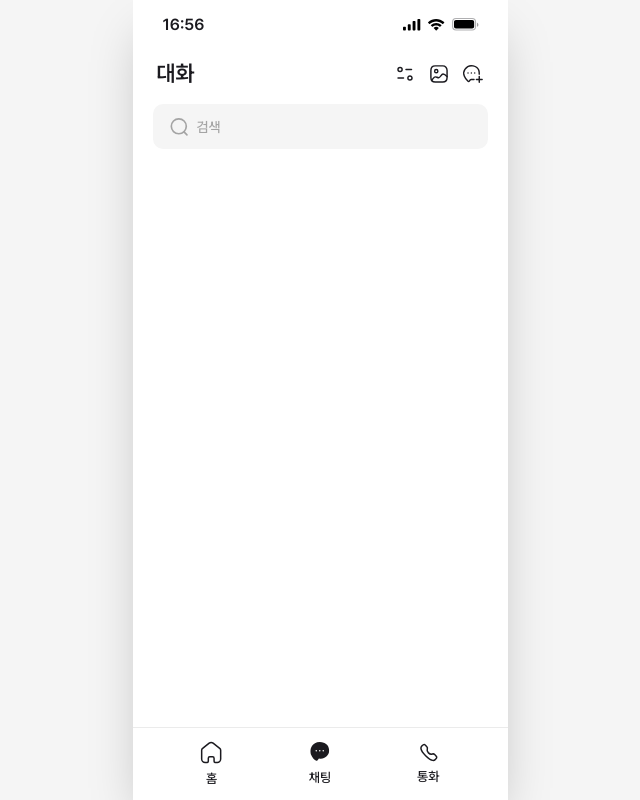
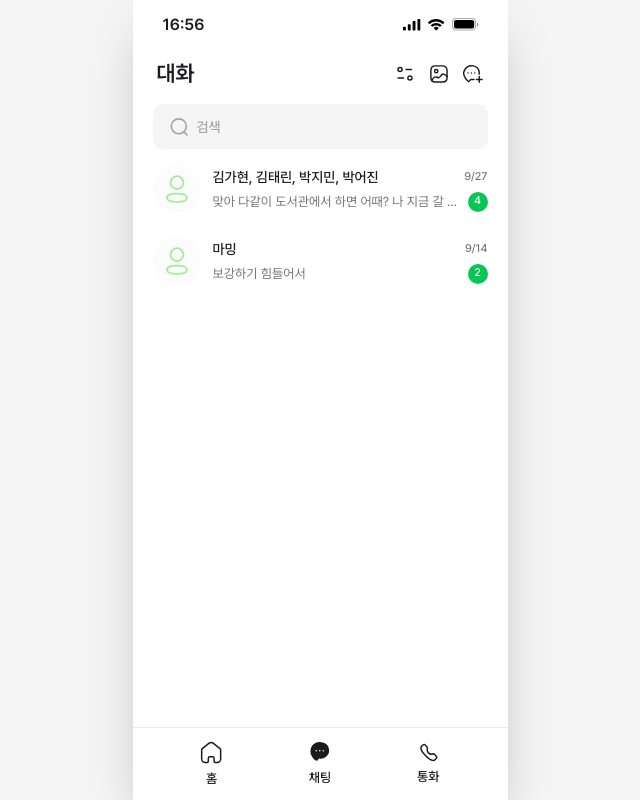
Before and after one commit to CEOS-Developers/react-messenger-22nd, a React (Vite) app: page /chatlist in a window 1280 px wide. Shown: the whole page, without its empty margins (320-960 px from the left). Built offline with nearby package versions, Linux system fonts and the light colour scheme.

Commit message:
feat: 채팅창 목록 컴포넌트 구현 및 chatRoom 타입 수정

```diff
--- a/src/components/chatlist/ChatListItem.tsx
+++ b/src/components/chatlist/ChatListItem.tsx
@@ -0,0 +1,95 @@
+import { Link } from 'react-router-dom';
+import type { User} from '@/types/chat';
+import type { ChatRoom } from '@/types/chatlist';
+import { findUserById } from '@/utils/userUtils';
+import { formatChatListTime } from '@/utils/timeUtils';
+import DefaultProfile from '@/assets/svgs/chatroom/default-profile.svg';
+
+interface ChatListItemProps {
+  chatRoom: ChatRoom;
+  users: User[];
+  currentUserId: string;
+}
+
+const ChatListItem = ({ chatRoom, users, currentUserId }: ChatListItemProps) => {
+  // 채팅방 이름 생성
+  const getChatRoomName = () => {
+    if (chatRoom.chatType === 'individual') {
+      // 개인 채팅: 상대방 이름
+      const otherParticipant = chatRoom.participants.find((id: string) => id !== currentUserId);
+      const partner = findUserById(users, otherParticipant || '');
+      return partner.name;
+    } else {
+      // 단체 채팅: 참여자 이름들 (본인 제외)
+      const otherParticipants = chatRoom.participants
+        .filter((id: string) => id !== currentUserId)
+        .map((id: string) => findUserById(users, id).name)
+        .join(', ');
+      return otherParticipants || chatRoom.chatName;
+    }
+  };
+
+  // 프로필 이미지 가져오기
+  const getProfileImage = () => {
+    if (chatRoom.chatType === 'individual') {
+      const otherParticipant = chatRoom.participants.find((id: string) => id !== currentUserId);
+      const partner = findUserById(users, otherParticipant || '');
+      return partner.profile || DefaultProfile;
+    } else {
+      // 단체 채팅은 기본 프로필 사용
+      return DefaultProfile;
+    }
+  };
+
+  // 마지막 메시지 가져오기
+  const getLastMessage = () => {
+    if (!chatRoom.lastMessage) return '';
+    return chatRoom.lastMessage.content;
+  };
+
+  return (
+    <Link to={`/chatroom/${chatRoom.chatId}`}>
+      <div className="flex items-center px-5 py-3 hover:bg-gray-1 cursor-pointer">
+        {/* 프로필 이미지 */}
+        <div className="w-12 h-12 rounded-full overflow-hidden flex-shrink-0 mr-3">
+          <img
+            src={getProfileImage()}
+            alt="profile"
+            className="w-full h-full object-cover"
+          />
+        </div>
+
+        {/* 채팅방 정보 */}
+        <div className="flex-1 min-w-0">
+          <div className="flex items-center justify-between mb-1">
+            {/* 채팅방 이름 */}
+            <span className="text-body2-m text-gray-7 truncate">
+              {getChatRoomName()}
+            </span>
+
+            {/* 시간 */}
+            <span className="text-caption2 text-gray-6 flex-shrink-0 ml-2">
+              {formatChatListTime(chatRoom.lastUpdated)}
+            </span>
+          </div>
+
+          <div className="flex items-center justify-between">
+            {/* 마지막 메시지 */}
+            <span className="text-body3-r text-gray-6 truncate flex-1 mr-2">
+              {getLastMessage() || '대화를 시작해보세요'}
+            </span>
+
+            {/* 읽지 않은 메시지 수 */}
+            {chatRoom.unreadCount > 0 && (
+              <div className="bg-green-3 text-gray-0 text-caption3-m rounded-full min-w-[20px] h-[20px] flex items-center justify-center px-1 flex-shrink-0">
+                {chatRoom.unreadCount > 99 ? '99+' : chatRoom.unreadCount}
+              </div>
+            )}
+          </div>
+        </div>
+      </div>
+    </Link>
+  );
+};
+
+export default ChatListItem;
--- a/src/data/chatRooms.json
+++ b/src/data/chatRooms.json
@@ -4,7 +4,7 @@
     "chatType": "individual",
     "participants": ["user1", "user2"],
     "chatName": "마밍",
-    "unreadCount": 0,
+    "unreadCount": 2,
     "lastUpdated": "2025-09-14T11:28:30.000Z",
     "messages": [
       {
@@ -88,7 +88,7 @@
     "chatType": "group",
     "participants": ["user2", "user3", "user4", "user5", "user6"],
     "chatName": "김가현, 김태린, 박지민, 박어진",
-    "unreadCount": 0,
+    "unreadCount": 4,
     "lastUpdated": "2025-09-27T15:37:00.000Z",
     "messages": [
       {
--- a/src/pages/ChatList.tsx
+++ b/src/pages/ChatList.tsx
@@ -1,14 +1,55 @@
+import { useEffect } from 'react';
+import ChatListItem from "@/components/chatlist/ChatListItem";
+import { useUserStore } from '@/store/userStore';
+import type { ChatRoom } from '@/types/chatlist';
+
+import chatRoomsData from '@/data/chatRooms.json';
 import Navbar from "@/components/layout/Navbar";
 import ChatlistHeader from "@/components/header/ChatlistHeader";
 import Searchbar from "@/components/chatlist/Searchbar";
 
 const ChatList = () => {
+
+  const { users, loadUsers } = useUserStore();
+
+  // 현재 사용자 ID (기본값으로 user2 사용)
+  const currentUserId = 'user2';
+
+  // 컴포넌트 마운트 시 사용자 데이터 로드
+  useEffect(() => {
+    loadUsers();
+  }, [loadUsers]);
+
+  // 채팅방을 마지막 업데이트 시간 순으로 정렬
+  const sortedChatRooms = [...(chatRoomsData as ChatRoom[])].map(room => ({
+    ...room,
+    lastMessage: room.messages.length > 0 ? room.messages[room.messages.length - 1] : undefined
+  })).sort((a, b) => {
+    return new Date(b.lastUpdated).getTime() - new Date(a.lastUpdated).getTime();
+  });
+
   return (
     <div className="flex flex-col h-full bg-gray-0">
       <ChatlistHeader />
       <Searchbar />
-      <div className="flex-1 flex flex-col items-center justify-center px-5 py-4 gap-6">
-        <div></div>
+      <div className="flex-1 overflow-y-auto">
+        {sortedChatRooms.length > 0 ? (
+          <div className="pb-4">
+            {sortedChatRooms.map((chatRoom) => (
+              <ChatListItem
+                key={chatRoom.chatId}
+                chatRoom={chatRoom}
+                users={users}
+                currentUserId={currentUserId}
+              />
+            ))}
+          </div>
+        ) : (
+          <div className="flex-1 flex flex-col items-center justify-center">
+            <span className="text-body2-m text-gray-5">아직 채팅방이 없습니다</span>
+            <span className="text-body3-r text-gray-4 mt-1">새로운 대화를 시작해보세요</span>
+          </div>
+        )}
       </div>
 
       <Navbar />
--- a/src/pages/ChatRoom.tsx
+++ b/src/pages/ChatRoom.tsx
@@ -99,7 +99,6 @@ const ChatRoom = () => {
         type="chatroom"
         title={getChatRoomTitle()}
         onBack={() => navigate(-1)}
-        // 헤더 클릭 기능 완전 제거
       />
 
       <ChatArea
--- a/src/types/chatlist.ts
+++ b/src/types/chatlist.ts
@@ -11,6 +11,7 @@ export interface ChatRoom {
   unreadCount: number;
   createdAt: string;
   lastUpdated: string;
+  messages: Message[];
 }
 
 export interface ChatListItem {
```
